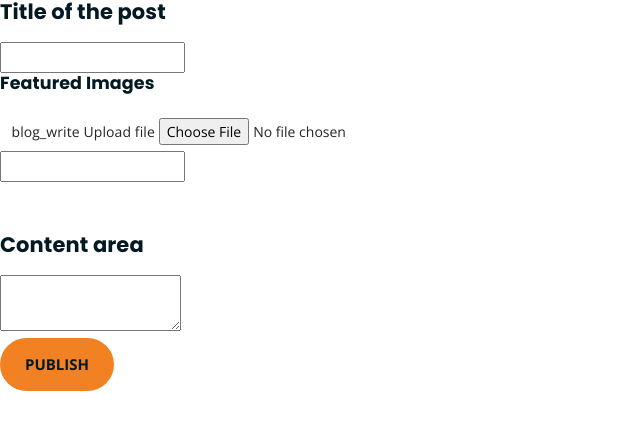
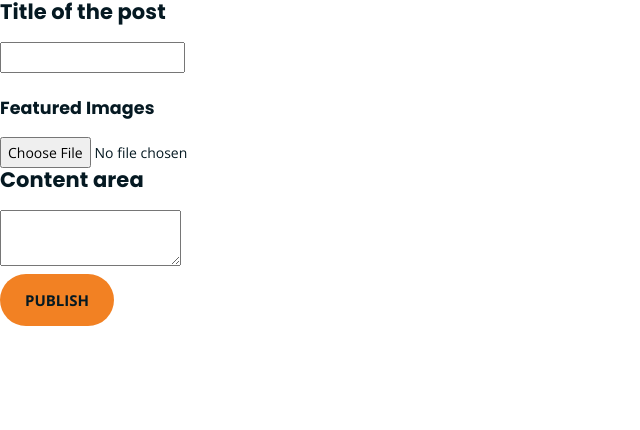
Before and after one commit to Nitesh639/blogs, a Django app: page /blog_write in a window 1280 px wide. Shown: the top 430 px of the page, without its empty margins (0-640 px from the left). Run offline with Django 4.2, Linux system fonts and the light colour scheme; some libraries are stand-ins or nearby versions.

Commit message:
image_added

```diff
--- a/collegejuggad/blogs/views.py
+++ b/collegejuggad/blogs/views.py
@@ -21,8 +21,10 @@ def contact(request):
 
 def blog_write(request):
     if request.method == 'POST':
-        val = request.POST['MyID']
-        print(val)
-        return render(request, 'single-news.html', {'val': val})
+        topic = request.POST['topic']
+        post_img = request.POST['post_img']
+        content = request.POST['content']
+        print(post_img, topic, content)
+        return render(request, 'single-news.html', {'content': content})
     else:
         return render(request, 'blog_write.html')
--- a/collegejuggad/templates/about.html
+++ b/collegejuggad/templates/about.html
@@ -146,7 +146,7 @@
 					<div class="testimonial-sliders">
 						<div class="single-testimonial-slider">
 							<div class="client-avater">
-								<img src="{% static 'img/avaters/ %}" alt="">
+								<img src="{% static 'img/avaters/avatar1.jpg' %}" alt="">
 							</div>
 							<div class="client-meta">
 								<h3>Saira Hakim <span>Local shop owner</span></h3>
--- a/collegejuggad/templates/blog_write.html
+++ b/collegejuggad/templates/blog_write.html
@@ -4,21 +4,15 @@
 <script src="https://cdn.ckeditor.com/4.16.0/standard/ckeditor.js"></script>
 <div class="main">
     <form action="blog_write" method="POST" enctype="multipart/form-data">
+        {% csrf_token %}
         <h4>Title of the post</h4>
-        <input name="title" placeholder="">
+        <input name="topic" id="topic" placeholder="">
+        <br><br>
         <h5>Featured Images</h5>
-        <div class="input-field file-field">
-        <div class="btn">blog_write
-        Upload file
-        <input type="file" name="image">
-        </div>
-        <div class="file-path-wrapper">
-        <input type="text" class="file-path"></div>
-        </div>
-        <br>
+        <input type="file" name="post_img" id="post_img">
         <br>
         <h4>Content area </h4>
-        <textarea name="editor1"></textarea>
+        <textarea name="content" id="content"></textarea>
         <div class="center">
             <input type="submit" value="Publish" name="publish" class="btn white-text">
         </div>
@@ -30,5 +24,5 @@
 
 
                 <script>
-                        CKEDITOR.replace( 'editor1' );
+                        CKEDITOR.replace( 'content' );
                 </script>
```
